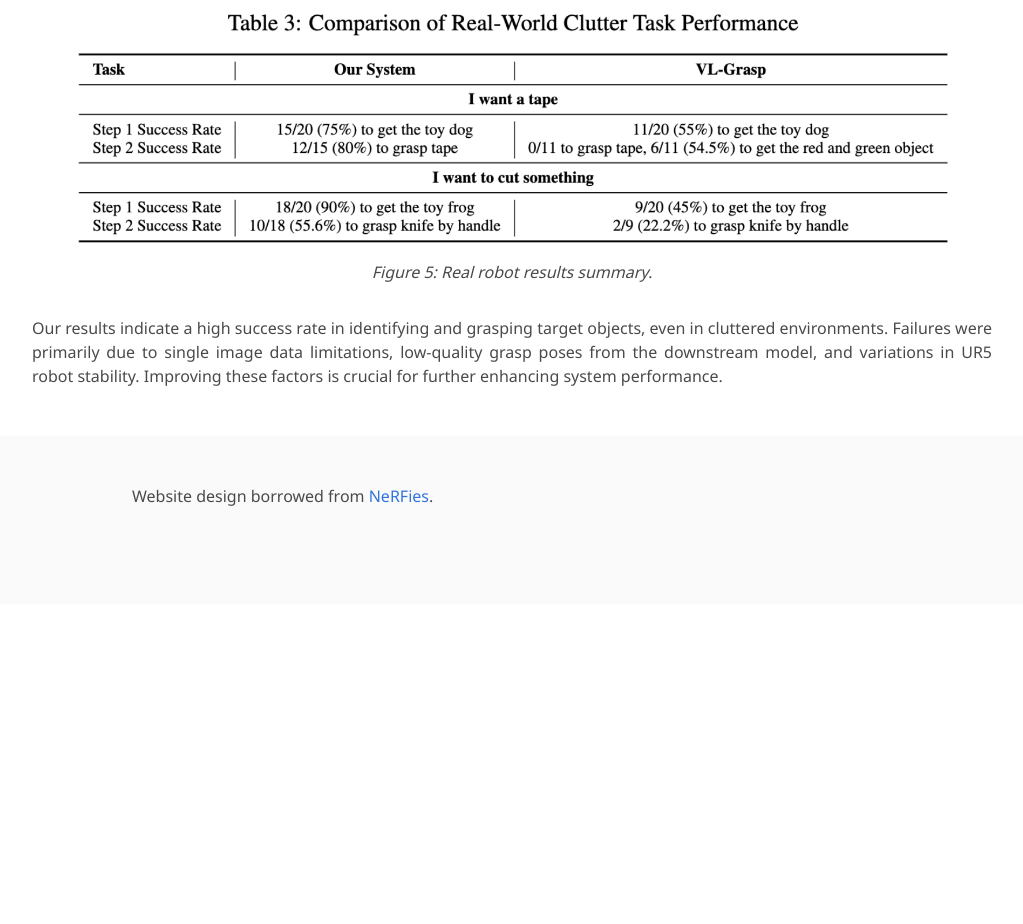
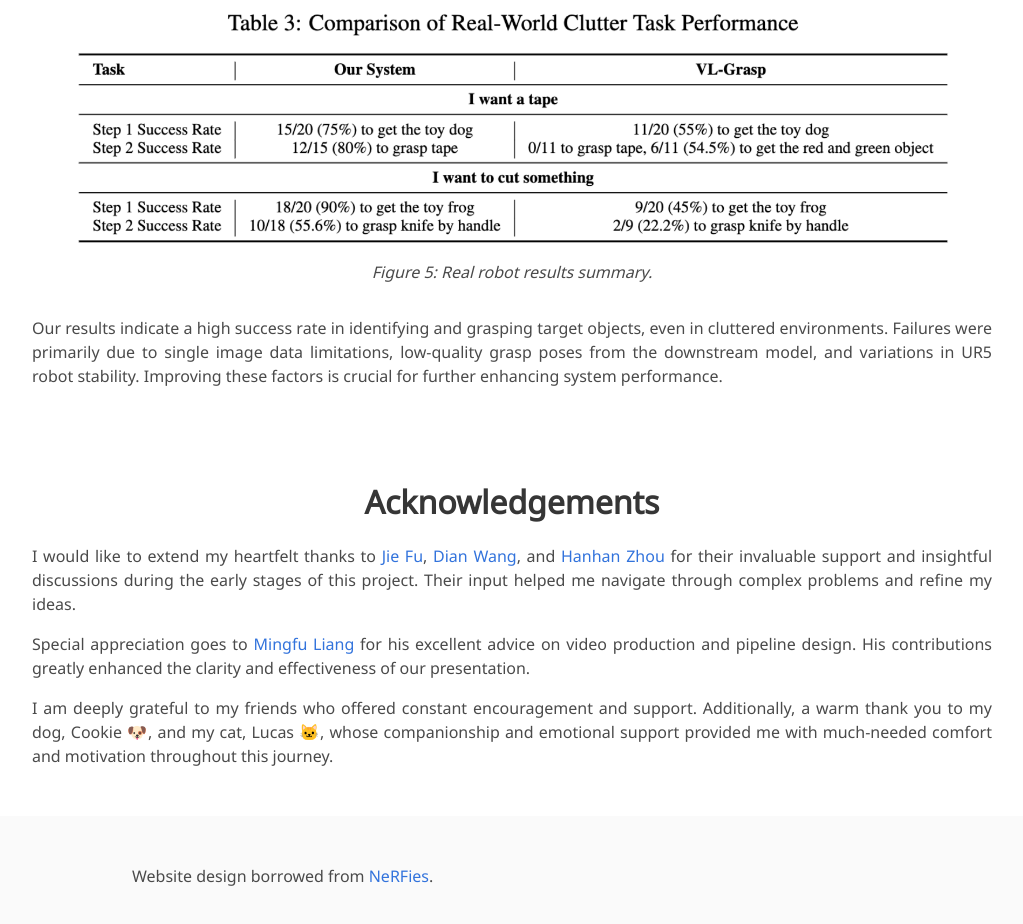
Before and after one commit to H-Freax/thinkgrasp_page, a plain HTML site: page index.html in a window 1280 px wide. Shown: the part 5528-6452 px from the top of the page, without its empty margins (128-1151 px from the left). Before the commit the page ends 6132 px from the top, so only its background shows below. Drawn offline with nearby package versions, Linux system fonts and the light colour scheme; some packages are replaced by stand-ins of ours; some icons are missing; a web font is replaced by a local one.

Commit message:
Update index.html

```diff
--- a/index.html
+++ b/index.html
@@ -342,6 +342,28 @@
 </section>
 
 
+<section class="section">
+  <div class="container is-max-desktop">
+    <!-- Acknowledgements. -->
+    <div class="columns is-centered has-text-centered">
+      <div class="column">
+        <h2 class="title is-3">Acknowledgements</h2>
+        <div class="content has-text-justified">
+          <p>
+            I would like to extend my heartfelt thanks to <a href="https://bigaidream.github.io/">Jie Fu</a>, <a href="https://pointw.github.io/">Dian Wang</a>, and <a href="https://hanhanzhou.com/">Hanhan Zhou</a> for their invaluable support and insightful discussions during the early stages of this project. Their input helped me navigate through complex problems and refine my ideas.
+          </p>
+          <p>
+            Special appreciation goes to <a href="https://www.mingfuliang.com/">Mingfu Liang</a> for his excellent advice on video production and pipeline design. His contributions greatly enhanced the clarity and effectiveness of our presentation.
+          </p>
+          <p>
+            I am deeply grateful to my friends who offered constant encouragement and support. Additionally, a warm thank you to my dog, Cookie 🐶, and my cat, Lucas 🐱, whose companionship and emotional support provided me with much-needed comfort and motivation throughout this journey.
+          </p>
+
+        </div>
+      </div>
+    </div>
+  </div>
+</section>
 
 
 
```
